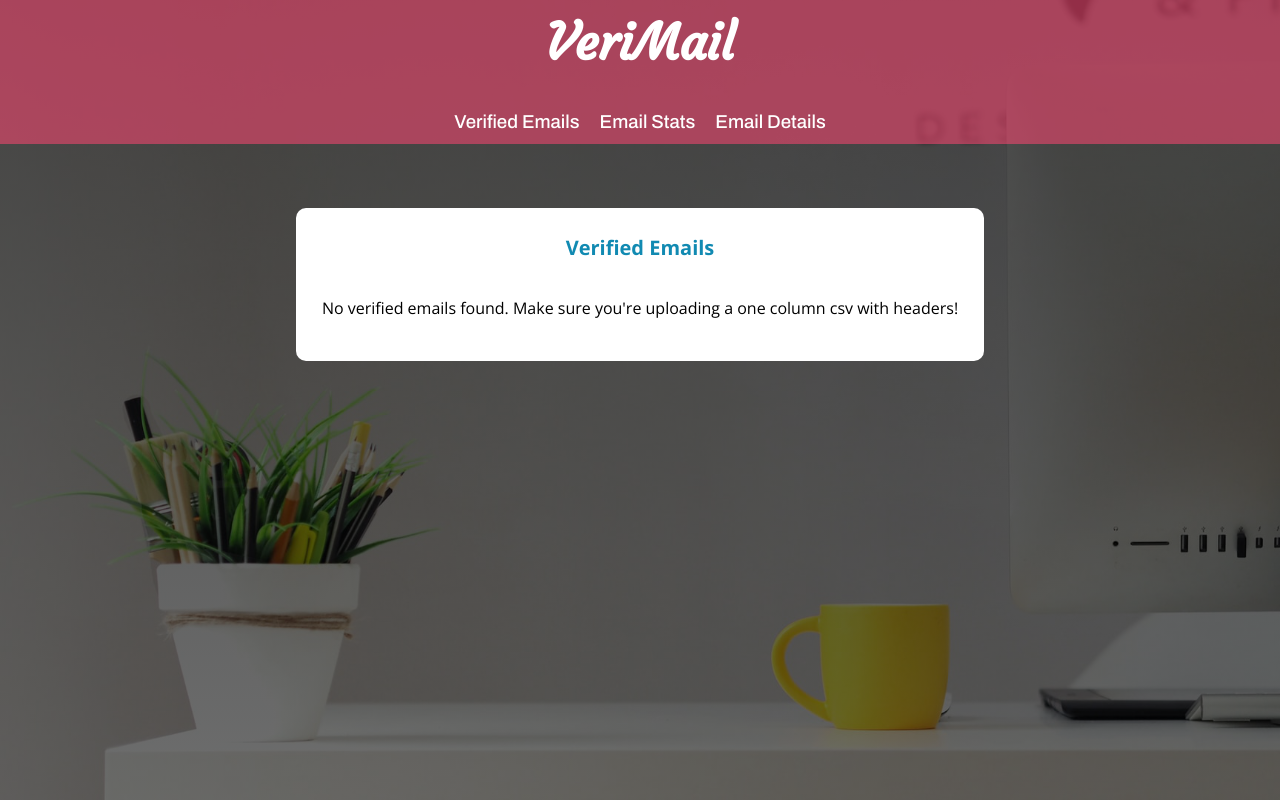
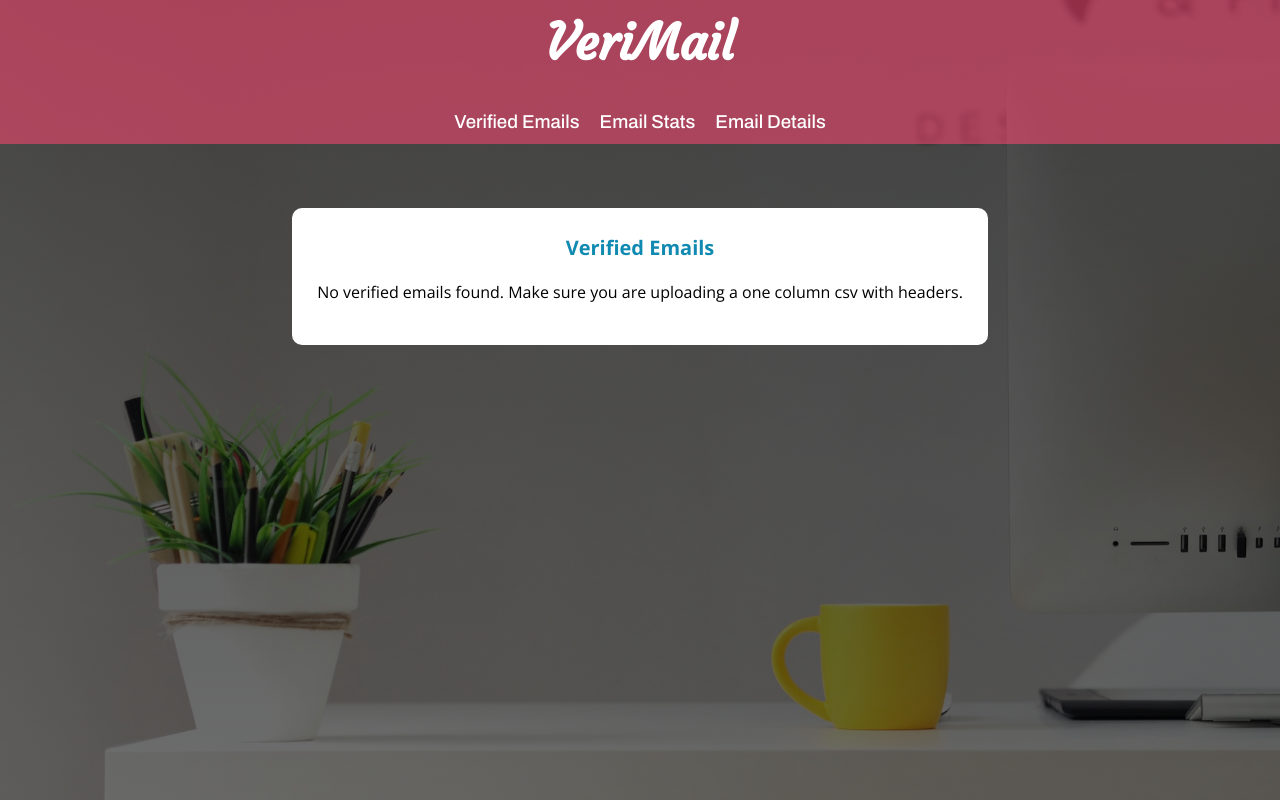
Before and after one commit to asodemann18/VeriMail, a React (Create React App) app: page /verified-emails in a window 1280 px wide. Built offline with nearby package versions, Linux system fonts and the light colour scheme.

Commit message:
Update error handling in VerifiedEmails and update testing for VerifiedEmails

```diff
--- a/src/Components/VerifiedEmails/VerifiedEmails.js
+++ b/src/Components/VerifiedEmails/VerifiedEmails.js
@@ -15,11 +15,11 @@ const VerifiedEmails = ({ filteredEmails, error }) => {
     <section className='verified-container'>
       <section className='verified-section'>
         <h3 className='verified-title'>Verified Emails</h3>
+        {error && <p>{error}</p>}
+        {!error && !verifiedResults.length && <p>No verified emails found. Make sure you are uploading a one column csv with headers.</p>}
         <table>
           <tbody>
-           {error && <p>404: Unable to verify emails</p>}
            {!error && verifiedResults}
-           {!error && !verifiedResults.length && <p>No verified emails found. Make sure you're uploading a one column csv with headers!</p>}
           </tbody>
         </table>
       </section>
```
Also changed, not shown: 1 other file (tests, documents, lock files or other folders).
